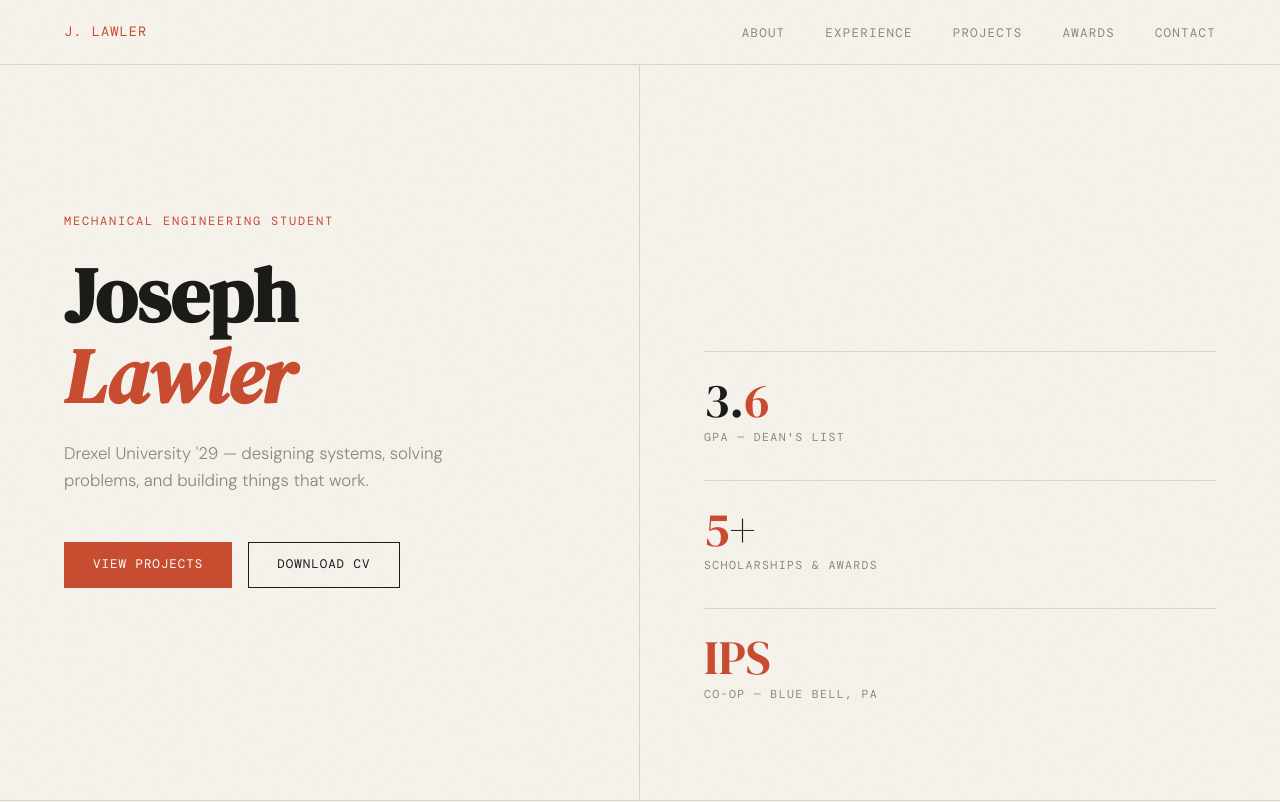
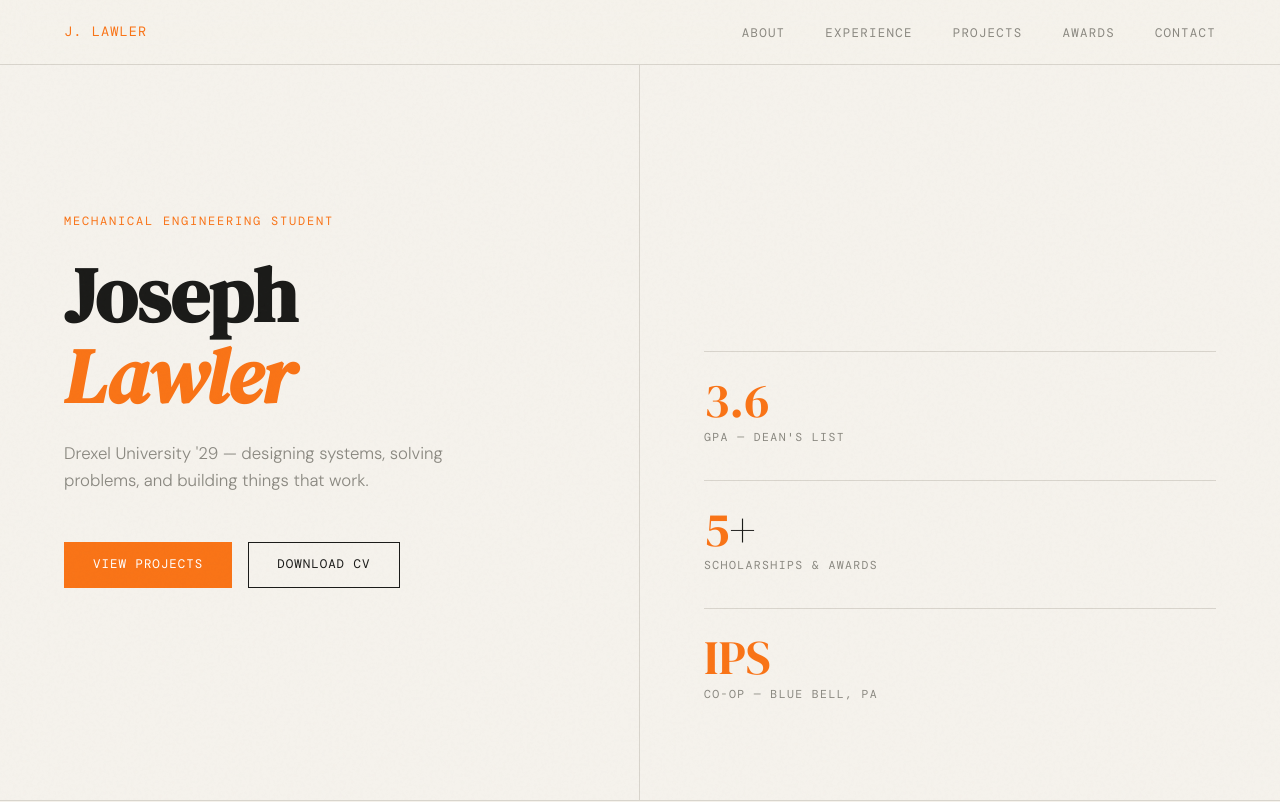
Before and after one commit to J-Lawler19/J.Lawler, a plain HTML site: page index.html in a window 1280 px wide. Shown: the top 802 px of the page. Drawn offline with nearby package versions, Linux system fonts and the light colour scheme.

Commit message:
Change accent color and update GPA display format

```diff
--- a/index.html
+++ b/index.html
@@ -12,7 +12,7 @@
   :root {
     --bg: #F5F2EC;
     --ink: #1A1A18;
-    --accent: #C84B2F;
+    --accent: #F97316;
     --muted: #8A8880;
     --rule: #D8D4CC;
     --card: #EFECE5;
@@ -551,7 +551,7 @@
   </div>
   <div class="hero-right">
     <div class="stat-block">
-      <div class="stat-number">3.<span>6</span></div>
+      <div class="stat-number"><span>3.6</span></div>
       <div class="stat-label">GPA &mdash; Dean's List</div>
     </div>
     <div class="stat-block">
```
